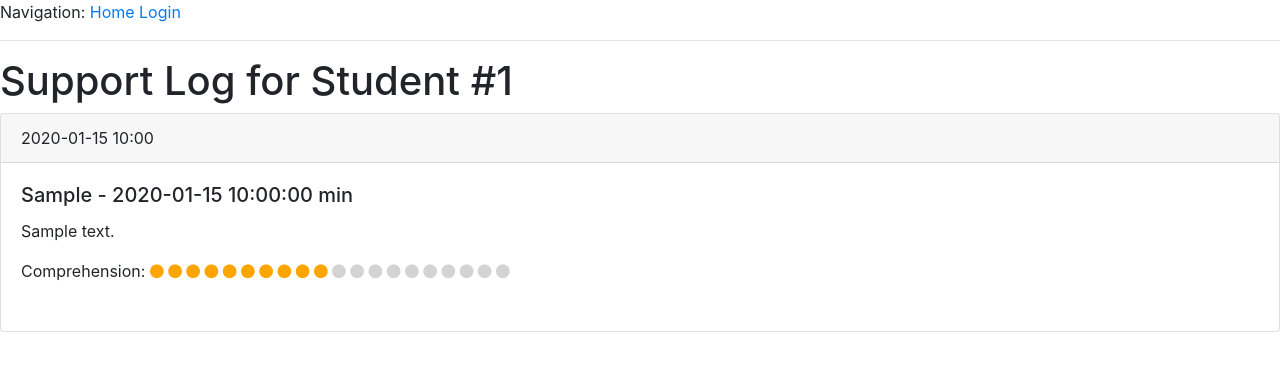
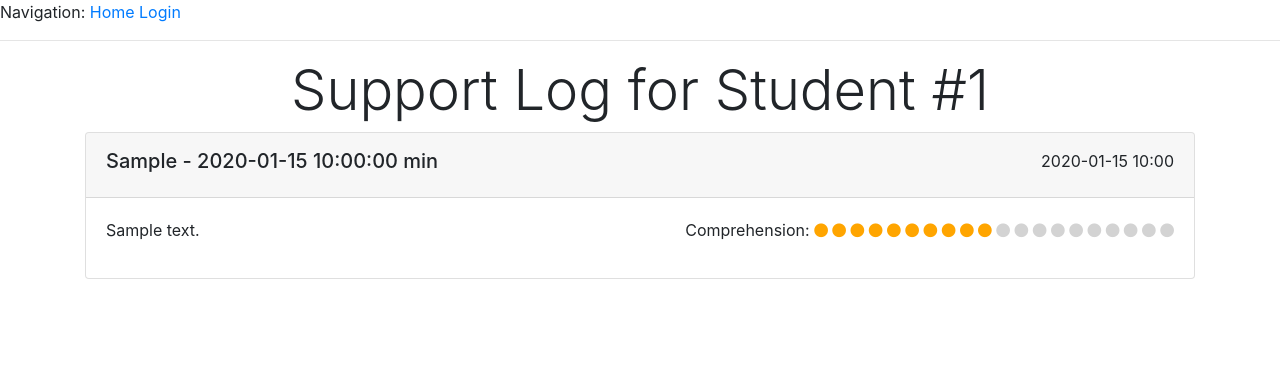
Before and after one commit to rdesmond/codingnomads_mentor_app, a Flask app: template application/templates/log_list.html in a window 1280 px wide. Shown: the top 371 px of the page. Run offline with Flask 2, Linux system fonts and the light colour scheme; the template is opened without the code that fills it: most values are stand-ins (such as "Sample title", 1, 10 or a date in 2020); data that the repository does not hold is empty; some libraries are stand-ins or nearby versions.

Commit message:
Improve styling

```diff
--- a/application/templates/log_list.html
+++ b/application/templates/log_list.html
@@ -1,16 +1,16 @@
 {% extends 'base.html' %}
 
 {% block content %}
-    <div>
-    <h1>Support Log for Student #{{ student_id }}</h1>
+    <div class="container">
+    <h1 class="text-center display-4">Support Log for Student #{{ student_id }}</h1>
     {% for log in logs %}
-    <div class="card">
-      <div class="card-header">
-        {{ log.created_at.strftime('%Y-%m-%d %H:%M') }}
+    <div class="card mb-4">
+      <div class="card-header d-flex justify-content-between pt-3">
+          <h5 class="card-title">{{ log.support_type.capitalize() }} - {{ log.time_spent }} min</h5>
+          <div>{{ log.created_at.strftime('%Y-%m-%d %H:%M') }}</div>
       </div>
-      <div class="card-body pb-5">
-        <h5 class="card-title">{{ log.support_type.capitalize() }} - {{ log.time_spent }} min</h5>
-        <p class="card-text">{{ log.notes }}</p>
+      <div class="card-body d-flex justify-content-between">
+          <p class="card-text">{{ log.notes }}</p>
           <div>Comprehension:
               {% for point in range(log.comprehension) %}
                 <span class="fa fa-circle checked"></span>
```
Also changed, not shown: 2 other files.
